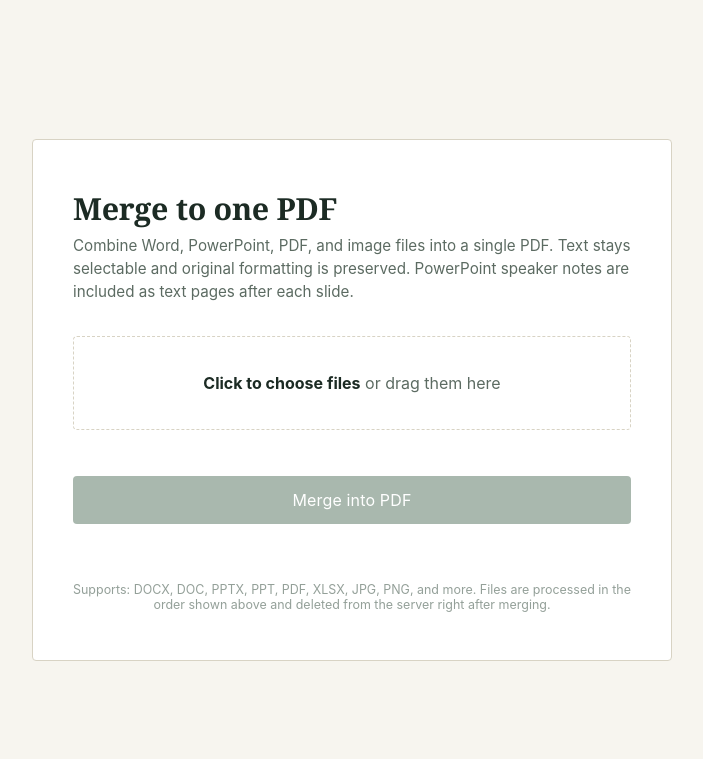
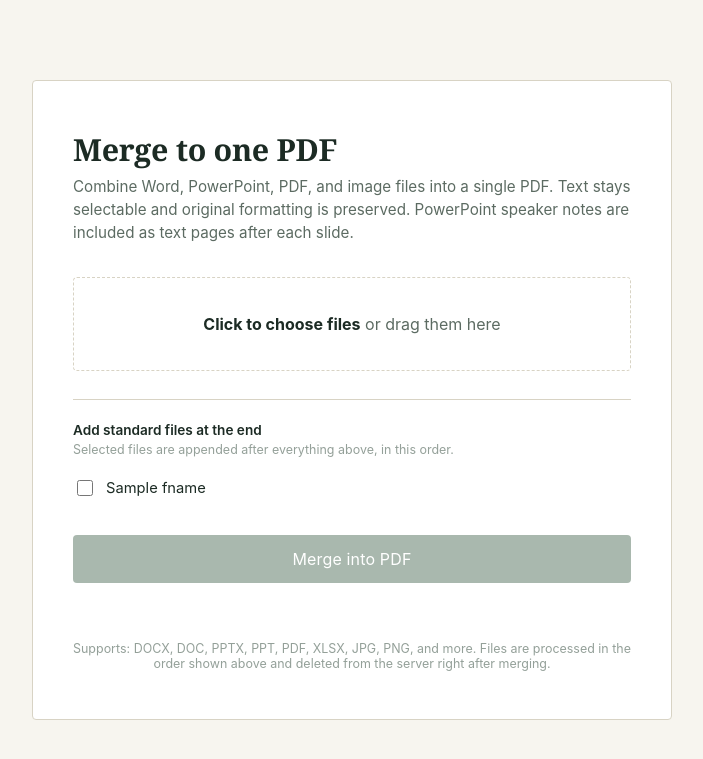
Before and after one commit to abcportfolio123-collab/file-merger, a Flask app: template templates/index.html in a window 1280 px wide. Shown: the top 759 px of the page, without its empty margins (288-991 px from the left). Run offline with Flask 3, Linux system fonts and the light colour scheme; the template is opened without the code that fills it: most values are stand-ins (such as "Sample title", 1, 10 or a date in 2020).

Commit message:
Update index.html

```diff
--- a/templates/index.html
+++ b/templates/index.html
@@ -115,6 +115,42 @@
     color: #94a099;
     text-align: center;
   }
+  .default-files-section {
+    margin-top: 28px;
+    padding-top: 22px;
+    border-top: 1px solid var(--line);
+  }
+  .default-files-title {
+    font-family: -apple-system, BlinkMacSystemFont, 'Segoe UI', sans-serif;
+    font-size: 0.85rem;
+    font-weight: 600;
+    color: var(--ink);
+    margin-bottom: 4px;
+  }
+  .default-files-hint {
+    font-family: -apple-system, BlinkMacSystemFont, 'Segoe UI', sans-serif;
+    font-size: 0.78rem;
+    color: #94a099;
+    margin-bottom: 12px;
+  }
+  .default-file-row {
+    display: flex;
+    align-items: center;
+    gap: 10px;
+    padding: 8px 0;
+    font-family: -apple-system, BlinkMacSystemFont, 'Segoe UI', sans-serif;
+    font-size: 0.92rem;
+  }
+  .default-file-row input[type="checkbox"] {
+    width: 16px;
+    height: 16px;
+    accent-color: var(--accent);
+    cursor: pointer;
+  }
+  .default-file-row label {
+    cursor: pointer;
+    color: var(--ink);
+  }
 </style>
 </head>
 <body>
@@ -128,6 +164,19 @@
   <input type="file" id="fileInput" multiple accept=".doc,.docx,.ppt,.pptx,.pdf,.jpg,.jpeg,.png,.bmp,.tiff,.webp,.xls,.xlsx,.odt,.odp,.ods">
 
   <div id="fileList"></div>
+
+  {% if default_files %}
+  <div class="default-files-section">
+    <div class="default-files-title">Add standard files at the end</div>
+    <div class="default-files-hint">Selected files are appended after everything above, in this order.</div>
+    {% for fname in default_files %}
+    <div class="default-file-row">
+      <input type="checkbox" id="default_{{ loop.index }}" name="default_files" value="{{ fname }}">
+      <label for="default_{{ loop.index }}">{{ fname }}</label>
+    </div>
+    {% endfor %}
+  </div>
+  {% endif %}
 
   <button id="mergeBtn" disabled>Merge into PDF</button>
   <div id="status"></div>
@@ -143,6 +192,7 @@ const mergeBtn = document.getElementById('mergeBtn');
 const statusEl = document.getElementById('status');
 
 let selectedFiles = [];
+const defaultCheckboxes = document.querySelectorAll('input[name="default_files"]');
 
 dropzone.addEventListener('click', () => fileInput.click());
 dropzone.addEventListener('dragover', (e) => { e.preventDefault(); dropzone.classList.add('dragover'); });
@@ -153,10 +203,16 @@ dropzone.addEventListener('drop', (e) => {
   addFiles(e.dataTransfer.files);
 });
 fileInput.addEventListener('change', () => addFiles(fileInput.files));
+defaultCheckboxes.forEach(cb => cb.addEventListener('change', updateMergeButtonState));
 
 function addFiles(fileListObj) {
   for (const f of fileListObj) selectedFiles.push(f);
   renderList();
+}
+
+function updateMergeButtonState() {
+  const anyDefaultChecked = Array.from(defaultCheckboxes).some(cb => cb.checked);
+  mergeBtn.disabled = selectedFiles.length === 0 && !anyDefaultChecked;
 }
 
 function renderList() {
@@ -172,17 +228,19 @@ function renderList() {
     row.appendChild(removeBtn);
     fileListEl.appendChild(row);
   });
-  mergeBtn.disabled = selectedFiles.length === 0;
+  updateMergeButtonState();
 }
 
 mergeBtn.addEventListener('click', async () => {
-  if (selectedFiles.length === 0) return;
+  const anyDefaultChecked = Array.from(defaultCheckboxes).some(cb => cb.checked);
+  if (selectedFiles.length === 0 && !anyDefaultChecked) return;
   mergeBtn.disabled = true;
   statusEl.textContent = 'Merging... this can take a minute for large files.';
   statusEl.className = '';
 
   const formData = new FormData();
   selectedFiles.forEach(f => formData.append('files', f));
+  defaultCheckboxes.forEach(cb => { if (cb.checked) formData.append('default_files', cb.value); });
 
   try {
     const resp = await fetch('/merge', { method: 'POST', body: formData });
@@ -199,6 +257,9 @@ mergeBtn.addEventListener('click', async () => {
     a.click();
     a.remove();
     statusEl.textContent = 'Done — your merged PDF has downloaded.';
+    selectedFiles = [];
+    defaultCheckboxes.forEach(cb => { cb.checked = false; });
+    renderList();
   } catch (e) {
     statusEl.textContent = e.message;
     statusEl.className = 'error';
```
